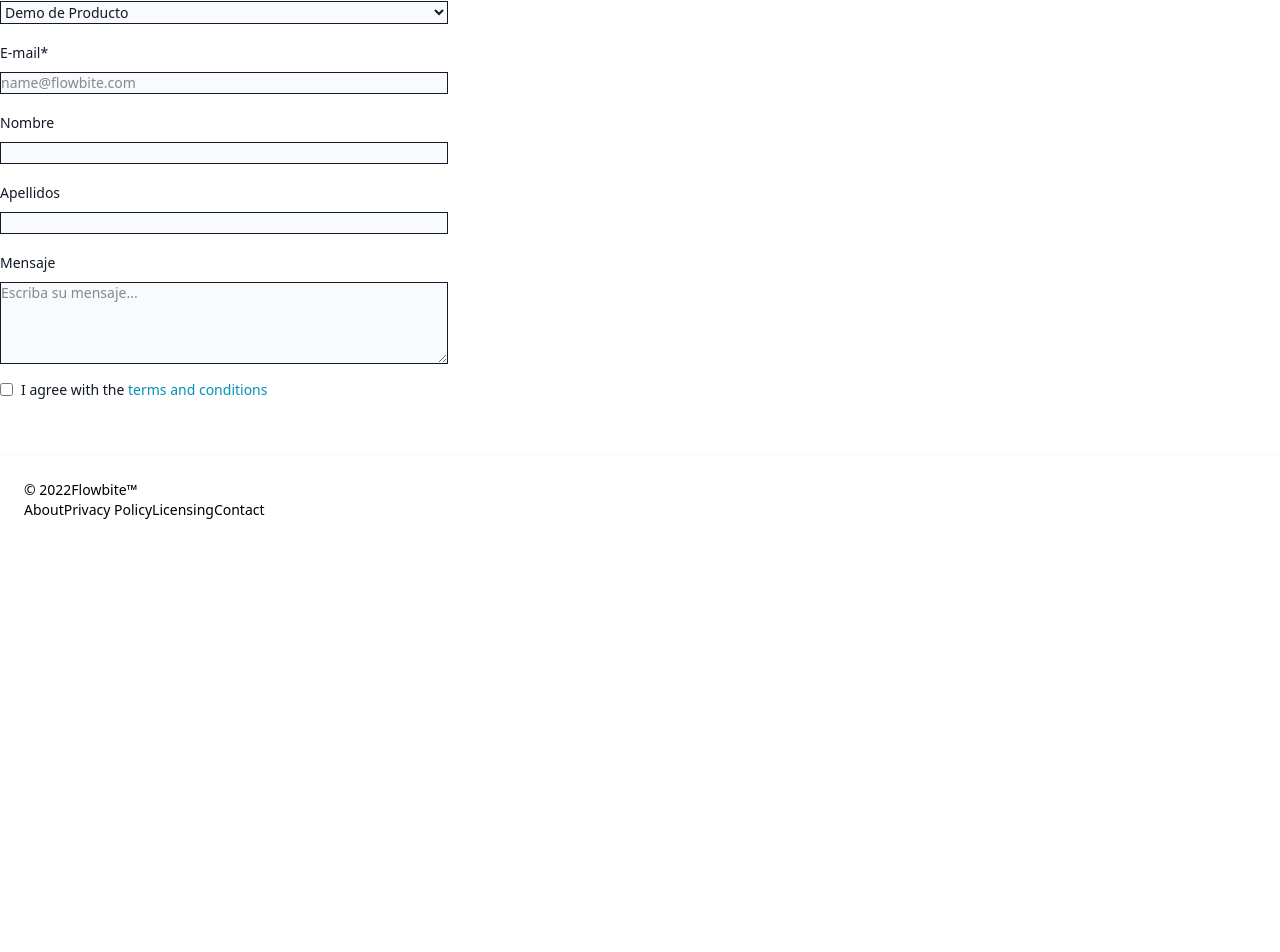
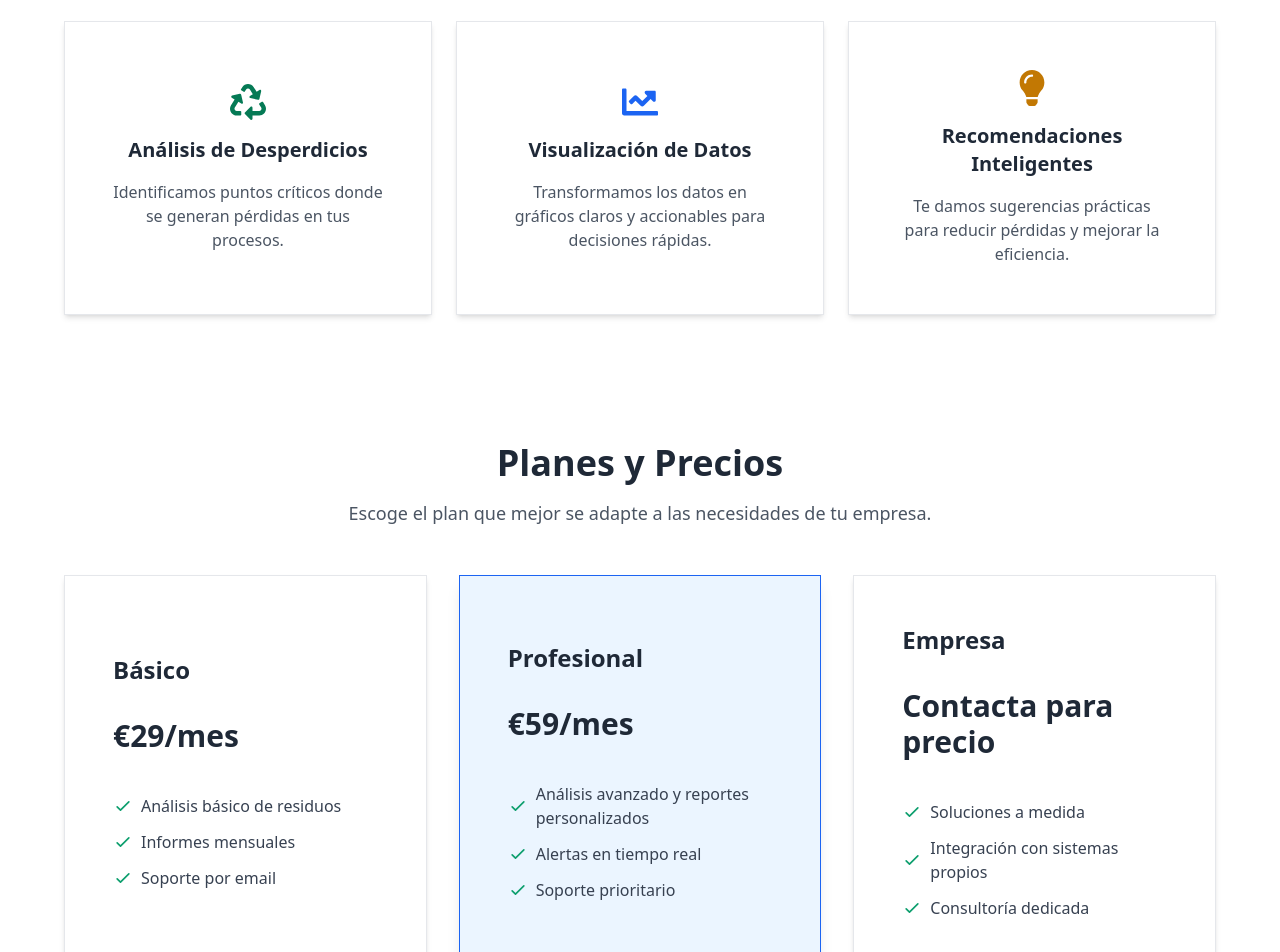
Before and after one commit to JaumeCozar/Projecte-bootcamp, a React (Vite) app: page / in a window 1280 px wide. Shown: the part 2118-3070 px from the top of the page. Before the commit the page ends 2662 px from the top, so only its background shows below. Built offline with nearby package versions, Linux system fonts and the light colour scheme.

Commit message:
add-pricing-services

```diff
--- a/package.json
+++ b/package.json
@@ -15,6 +15,7 @@
     "@nivo/core": "^0.99.0",
     "@tailwindcss/vite": "^4.1.10",
     "flowbite-react": "^0.11.8",
+    "icons": "^1.0.0",
     "lucide-react": "^0.523.0",
     "react": "^19.1.0",
     "react-dom": "^19.1.0",
--- a/src/components/home/backgroundVideo/backgroundVideo.tsx
+++ b/src/components/home/backgroundVideo/backgroundVideo.tsx
@@ -18,7 +18,7 @@ export const BackgroundVideoComponent = () => {
       </video>
 
       {/* 🟨 Superposición de la carta */}
-      <div className="absolute inset-0 flex items-center justify-center z-20 p-4">
+      <div id="about-section" className="absolute inset-0 flex items-center justify-center z-20 p-4">
         <Carta />
       </div>
 
--- a/src/components/home/navBar/navBar.tsx
+++ b/src/components/home/navBar/navBar.tsx
@@ -59,7 +59,36 @@
                   key={link}
                   data-link={link}
                   className={`nav-link ${active === link ? "active" : ""}`}
-                  onClick={() => setActive(link)}
+                  onClick={() => {
+                    setActive(link);
+                    if (link === "About") {
+                      const aboutSection = document.getElementById("about-section");
+                      if (aboutSection) {
+                        aboutSection.scrollIntoView({ behavior: "smooth" });
+                      }
+                    }
+                    if (link === "Contact") {
+                      const contactSection = document.getElementById("contact-section");
+                      if (contactSection) {
+                        contactSection.scrollIntoView({ behavior: "smooth" });
+                      }
+                    }
+                    if (link === "Home") {
+                      window.scrollTo({ top: 0, behavior: "smooth" });
+                    }
+                    if (link === "Services") {
+                      const servicesSection = document.getElementById("services-section");
+                      if (servicesSection) {
+                        servicesSection.scrollIntoView({ behavior: "smooth" });
+                      }
+                    }
+                    if (link === "Pricing") {
+                      const pricingSection = document.getElementById("pricing");
+                      if (pricingSection) {
+                        pricingSection.scrollIntoView({ behavior: "smooth" });
+                      }
+                    }
+                  }}
                   onMouseEnter={(e) => moveUnderline(e.currentTarget, 0)}
                   onMouseLeave={() => {
                     const activeEl = containerRef.current?.querySelector(
--- a/src/main.tsx
+++ b/src/main.tsx
@@ -12,6 +12,8 @@ import { FooterComponente } from './components/home/footer/footer.tsx'
 import DesperdicioInfo from './components/desperdicio/desperdicio.tsx'
 import { BeneficiosEffinity } from './components/beneficios/beneficios'
 import { RatingSection } from './components/rating/rating'
+import { Servicios } from './services/servicios'
+import { Pricing } from './pricing/pricing'
 
 createRoot(document.getElementById('root')!).render(
   <StrictMode>
@@ -22,8 +24,12 @@ createRoot(document.getElementById('root')!).render(
     <BackgroundVideoComponent/>
     <DesperdicioInfo />
     <BeneficiosEffinity />
+    <Servicios />
+    <Pricing />
     <RatingSection />
-    <FormularioContacto />
+    <div id="contact-section">
+      <FormularioContacto />
+    </div>
     </BrowserRouter>
     <FooterComponente />
 
--- /dev/null
+++ b/src/pricing/pricing.tsx
@@ -0,0 +1,88 @@
+import { Card, Button } from "flowbite-react";
+
+export const Pricing = () => {
+  const planes = [
+    {
+      nombre: "Básico",
+      precio: "€29/mes",
+      beneficios: [
+        "Análisis básico de residuos",
+        "Informes mensuales",
+        "Soporte por email",
+      ],
+      destacado: false,
+    },
+    {
+      nombre: "Profesional",
+      precio: "€59/mes",
+      beneficios: [
+        "Análisis avanzado y reportes personalizados",
+        "Alertas en tiempo real",
+        "Soporte prioritario",
+      ],
+      destacado: true,
+    },
+    {
+      nombre: "Empresa",
+      precio: "Contacta para precio",
+      beneficios: [
+        "Soluciones a medida",
+        "Integración con sistemas propios",
+        "Consultoría dedicada",
+      ],
+      destacado: false,
+    },
+  ];
+
+  return (
+    <section className="py-16 px-6 bg-white text-gray-800" id="pricing">
+      <div className="max-w-6xl mx-auto text-center mb-12">
+        <h2 className="text-3xl sm:text-4xl font-bold mb-4">Planes y Precios</h2>
+        <p className="text-gray-600 text-lg">
+          Escoge el plan que mejor se adapte a las necesidades de tu empresa.
+        </p>
+      </div>
+
+      <div className="grid md:grid-cols-3 gap-8 max-w-6xl mx-auto">
+        {planes.map(({ nombre, precio, beneficios, destacado }, index) => (
+          <Card
+            key={index}
+            className={`p-6 border ${
+              destacado
+                ? "border-blue-600 shadow-lg bg-blue-50"
+                : "border-gray-200 bg-white"
+            } transition duration-300 hover:shadow-xl`}
+          >
+            <h3 className="text-2xl font-semibold mb-4">{nombre}</h3>
+            <p className="text-3xl font-bold mb-6">{precio}</p>
+            <ul className="mb-6 space-y-3 text-gray-700">
+              {beneficios.map((beneficio, i) => (
+                <li key={i} className="flex items-center">
+                  <svg
+                    className="w-5 h-5 text-green-500 mr-2 flex-shrink-0"
+                    fill="none"
+                    stroke="currentColor"
+                    strokeWidth="2"
+                    viewBox="0 0 24 24"
+                    xmlns="http://www.w3.org/2000/svg"
+                    aria-hidden="true"
+                  >
+                    <path
+                      strokeLinecap="round"
+                      strokeLinejoin="round"
+                      d="M5 13l4 4L19 7"
+                    ></path>
+                  </svg>
+                  {beneficio}
+                </li>
+              ))}
+            </ul>
+            <Button color={destacado ? "blue" : "gray"} fullSized>
+              {destacado ? "Empezar ahora" : "Más info"}
+            </Button>
+          </Card>
+        ))}
+      </div>
+    </section>
+  );
+};
--- /dev/null
+++ b/src/services/servicios.tsx
@@ -0,0 +1,48 @@
+import { Card } from "flowbite-react";
+import { FaChartLine, FaRecycle, FaLightbulb } from "react-icons/fa";
+
+export const Servicios = () => {
+  const servicios = [
+    {
+      titulo: "Análisis de Desperdicios",
+      descripcion: "Identificamos puntos críticos donde se generan pérdidas en tus procesos.",
+      icono: <FaRecycle className="text-green-600 text-4xl" />,
+    },
+    {
+      titulo: "Visualización de Datos",
+      descripcion: "Transformamos los datos en gráficos claros y accionables para decisiones rápidas.",
+      icono: <FaChartLine className="text-blue-600 text-4xl" />,
+    },
+    {
+      titulo: "Recomendaciones Inteligentes",
+      descripcion: "Te damos sugerencias prácticas para reducir pérdidas y mejorar la eficiencia.",
+      icono: <FaLightbulb className="text-yellow-500 text-4xl" />,
+    },
+  ];
+
+  return (
+    <section className="py-16 px-6 bg-white text-gray-800" id="services-section">
+      <div className="max-w-6xl mx-auto text-center mb-12">
+        <h2 className="text-3xl sm:text-4xl font-bold mb-4">Nuestros Servicios</h2>
+        <p className="text-gray-600 text-lg">
+          Te ayudamos a transformar tus datos de residuos en decisiones efectivas.
+        </p>
+      </div>
+
+      <div className="grid md:grid-cols-3 gap-6 max-w-6xl mx-auto">
+        {servicios.map((servicio, index) => (
+          <Card
+            key={index}
+            className="bg-white border border-gray-200 shadow-md hover:shadow-lg transition duration-300"
+          >
+            <div className="flex flex-col items-center text-center space-y-4 p-6">
+              {servicio.icono}
+              <h3 className="text-xl font-semibold">{servicio.titulo}</h3>
+              <p className="text-gray-600">{servicio.descripcion}</p>
+            </div>
+          </Card>
+        ))}
+      </div>
+    </section>
+  );
+};
```
Also changed, not shown: 1 other file (tests, documents, lock files or other folders).
